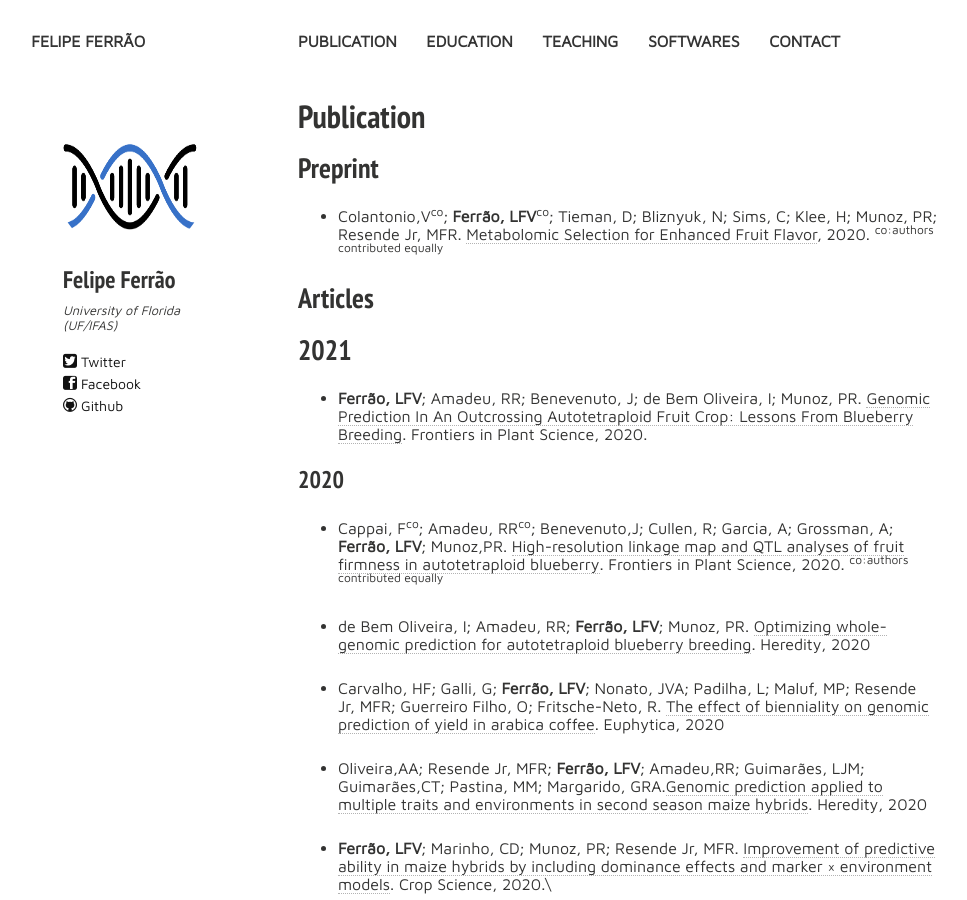
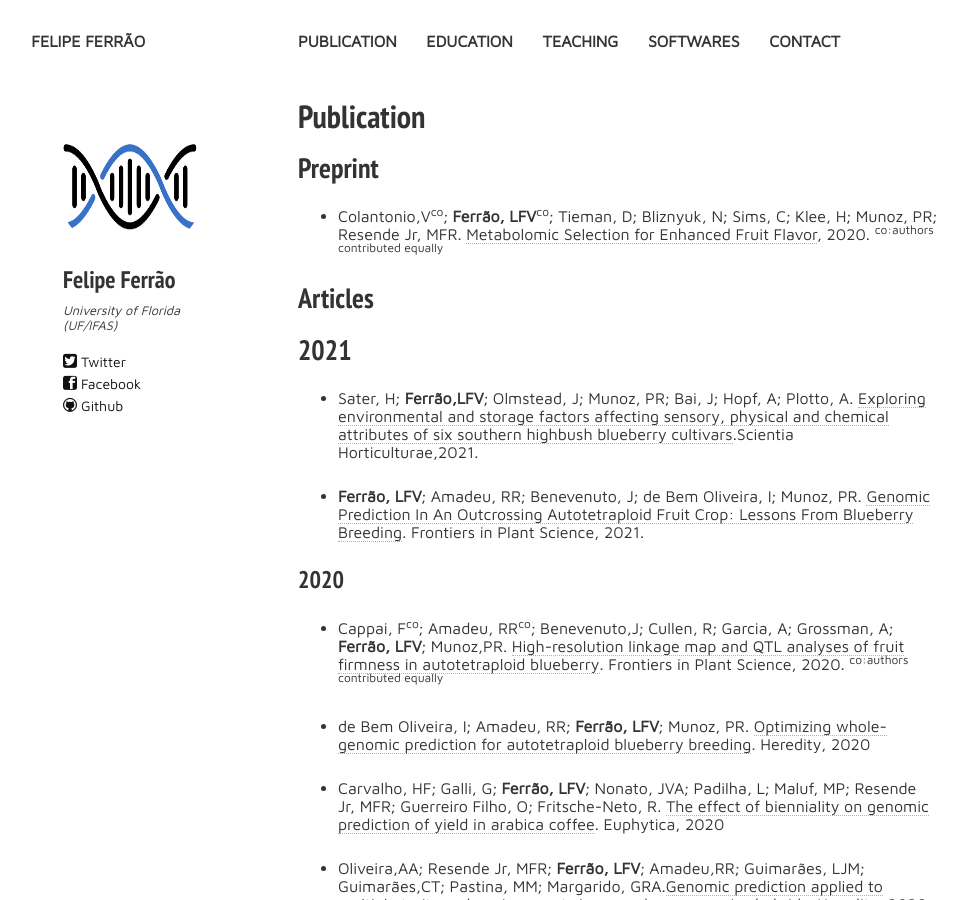
Before and after one commit to lfelipe-ferrao/lfelipe-ferrao.github.io, a Jekyll site: the page built from publication.md, in a window 1280 px wide and 900 px high. Shown: the whole window, without its empty margins (22-989 px from the left). Built offline with Jekyll 4.4.1, drawn with Linux system fonts in a browser that asks for light colours; nearby versions of some CDN libraries.

Commit message:
Update publication.md

```diff
--- a/publication.md
+++ b/publication.md
@@ -22,7 +22,9 @@ tags: [people, undergrads, MSc, PhD, postdocs]
 
 ## 2021
 
-- **Ferrão, LFV**; Amadeu, RR; Benevenuto, J; de Bem Oliveira, I; Munoz, PR. [Genomic Prediction In An Outcrossing Autotetraploid Fruit Crop: Lessons From Blueberry Breeding](https://t.co/FMBh5InFsF?amp=1). Frontiers in Plant Science, 2020.
+- Sater, H; **Ferrão,LFV**; Olmstead, J; Munoz, PR; Bai, J; Hopf, A; Plotto, A. [Exploring environmental and storage factors affecting sensory, physical and chemical attributes of six southern highbush blueberry cultivars](https://www.sciencedirect.com/science/article/pii/S0304423821005756?dgcid=author).Scientia Horticulturae,2021.
+
+- **Ferrão, LFV**; Amadeu, RR; Benevenuto, J; de Bem Oliveira, I; Munoz, PR. [Genomic Prediction In An Outcrossing Autotetraploid Fruit Crop: Lessons From Blueberry Breeding](https://t.co/FMBh5InFsF?amp=1). Frontiers in Plant Science, 2021.
 
 
 ### 2020
```
